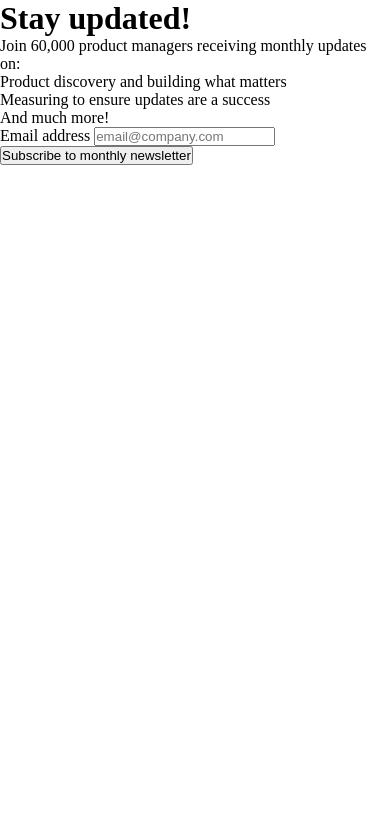
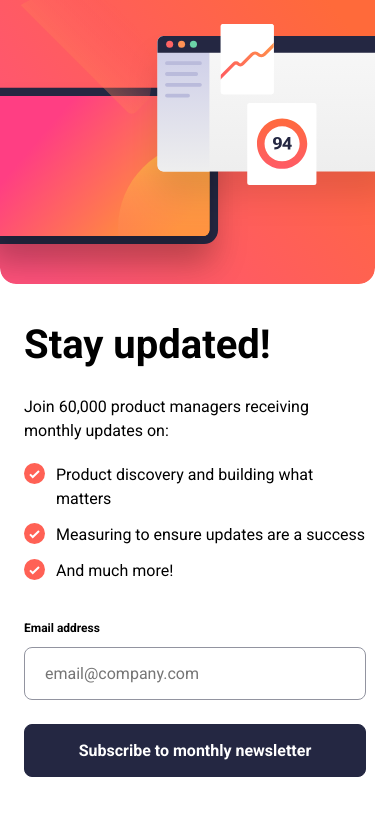
Before and after one commit to Daniel-Livingston/fm-newsletter-signup-with-success, a SvelteKit app: page / in a window 390 px wide. Shown: the top 816 px of the page. Built offline with nearby package versions, Linux system fonts and the light colour scheme.

Commit message:
Basic mobile styles

```diff
--- a/src/app.html
+++ b/src/app.html
@@ -4,7 +4,13 @@
 		<meta charset="utf-8" />
 		<link rel="icon" href="%sveltekit.assets%/favicon-32x32.png" />
 		<meta name="viewport" content="width=device-width" />
-		<link rel="stylesheet" href="/reset.css" />
+		<link rel="stylesheet" href="/main.css" />
+		<link rel="preconnect" href="https://fonts.googleapis.com" />
+		<link rel="preconnect" href="https://fonts.gstatic.com" crossorigin />
+		<link
+			href="https://fonts.googleapis.com/css2?family=Roboto:wght@400;700&display=swap"
+			rel="stylesheet"
+		/>
 		%sveltekit.head%
 	</head>
 	<body data-sveltekit-preload-data="hover">
--- a/src/routes/+page.svelte
+++ b/src/routes/+page.svelte
@@ -7,6 +7,9 @@
 </svelte:head>
 
 <main>
+	<img src="/illustration-sign-up-mobile.svg" alt="" />
+
+	<div class="content">
 		<h1>Stay updated!</h1>
 
 		<p>Join 60,000 product managers receiving monthly updates on:</p>
@@ -25,4 +28,72 @@
 
 			<button type="submit">Subscribe to monthly newsletter</button>
 		</form>
+	</div>
 </main>
+
+<style>
+	div.content {
+		padding: 1.5rem;
+	}
+
+	h1 {
+		font-size: 2.5rem;
+		font-weight: 700;
+	}
+
+	p {
+		margin-top: 1.25rem;
+	}
+
+	ul {
+		list-style: none;
+		margin-top: 1.25rem;
+	}
+
+	li {
+		position: relative;
+		padding-left: 2rem;
+	}
+
+	li + li {
+		margin-top: 0.75rem;
+	}
+
+	li::before {
+		content: url('/icon-list.svg');
+		position: absolute;
+		left: 0;
+	}
+
+	form {
+		margin-top: 2rem;
+	}
+
+	label {
+		font-size: 0.75rem;
+		font-weight: 700;
+	}
+
+	input {
+		border: 1px solid var(--grey);
+		border-radius: 0.5rem;
+		color: var(--charcoal);
+		font-size: 1rem;
+		margin-top: 0.5rem;
+		outline: none;
+		padding: 1rem 1.25rem;
+		width: 100%;
+	}
+
+	button {
+		background-color: var(--dark-slate);
+		border: 1px solid var(--dark-slate);
+		border-radius: 0.5rem;
+		color: var(--white);
+		font-size: 1rem;
+		font-weight: bold;
+		margin-top: 1.5rem;
+		padding: 1rem 1.25rem;
+		width: 100%;
+	}
+</style>
--- /dev/null
+++ b/static/main.css
@@ -0,0 +1,17 @@
+* {
+	box-sizing: border-box;
+	font-family: 'Roboto', sans-serif;
+	margin: 0;
+	padding: 0;
+}
+
+body {
+	line-height: 1.5;
+}
+
+:root {
+	--dark-slate: hsl(234, 29%, 20%);
+	--charcoal: hsl(235, 18%, 26%);
+	--grey: hsl(231, 7%, 60%);
+	--white: hsl(0, 0%, 100%);
+}
--- a/static/reset.css
+++ /dev/null
@@ -1,5 +0,0 @@
-* {
-	box-sizing: border-box;
-	margin: 0;
-	padding: 0;
-}
```
Lines whose indentation alone changed are shown as unchanged.
